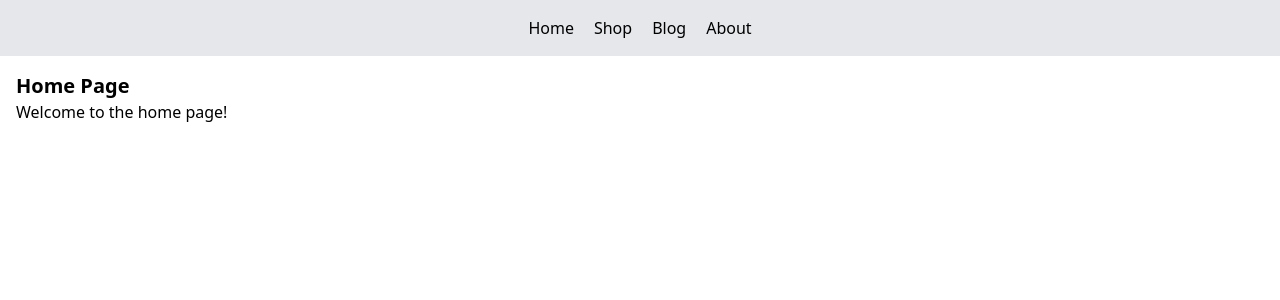
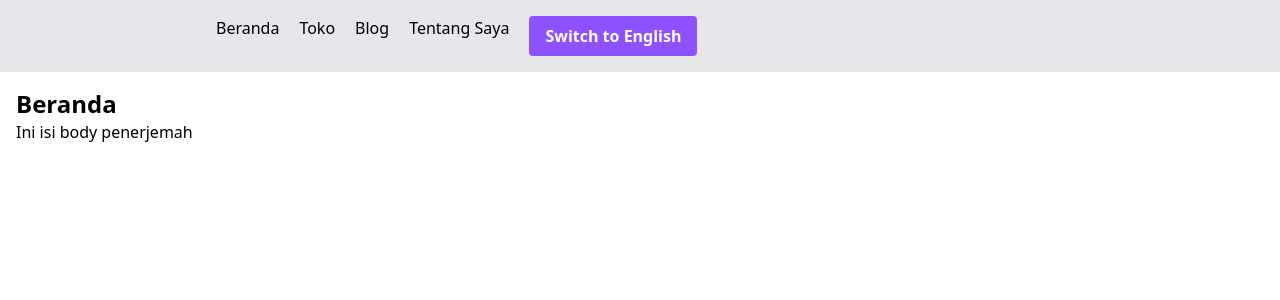
Before and after one commit to miikun66/portfolio, a React (Vite) app: page / in a window 1280 px wide. Shown: the top 300 px of the page. Built offline with nearby package versions, Linux system fonts and the light colour scheme.

Commit message:
tambahkan ubah tombol ubah bahasa

```diff
--- a/src/App.css
+++ b/src/App.css
@@ -46,7 +46,7 @@
   left: 0;
   right: 0;
   bottom: 0;
-  background: oklch(89.4% 0.057 293.283); /* background asli div */
+  background: var(--secondColor); /* background asli div */
   border-radius: inherit;
   z-index: -1;
 }
--- /dev/null
+++ b/src/LanguageContext.jsx
@@ -0,0 +1,20 @@
+import React, { createContext, useState } from "react";
+import lang from "./lang/lang.json";
+
+export const LanguageContext = createContext();
+
+export function LanguageProvider({ children }) {
+  const [language, setLanguage] = useState("id");
+
+  const toggleLanguage = () => {
+    setLanguage((prev) => (prev === "id" ? "en" : "id"));
+  };
+
+  const currentLang = lang[language];
+
+  return (
+    <LanguageContext.Provider value={{ language, toggleLanguage, currentLang }}>
+      {children}
+    </LanguageContext.Provider>
+  );
+}
--- a/src/components/Header.jsx
+++ b/src/components/Header.jsx
@@ -1,14 +1,19 @@
-import React from 'react';
-import { Link } from 'react-router-dom';
+import React, { useContext } from "react";
+import { Link } from "react-router-dom";
+import ToggleLanguage from "./ToggleLanguage";
+import { LanguageContext } from "../LanguageContext";
 
 function Header() {
+   const { currentLang } = useContext(LanguageContext);
+
   return (
     <header className="bg-gray-200 p-4">
-      <nav className="flex justify-center space-x-5">
-        <Link to="/">Home</Link>
-        <Link to="/shop">Shop</Link>
-        <Link to="/blog">Blog</Link>
-        <Link to="/about">About</Link>
+      <nav className="flex space-x-5 pl-50">
+        <Link to="/">{currentLang.home}</Link>
+        <Link to="/shop">{currentLang.shop}</Link>
+        <Link to="/blog">{currentLang.blog}</Link>
+        <Link to="/about">{currentLang.about}</Link>
+        <ToggleLanguage />
       </nav>
     </header>
   );
--- /dev/null
+++ b/src/components/ToggleLanguage.jsx
@@ -0,0 +1,17 @@
+import React, { useContext } from "react";
+import { LanguageContext } from "../LanguageContext";
+
+function ToggleLanguage() {
+  const { language, toggleLanguage } = useContext(LanguageContext);
+
+  return (
+    <button
+      onClick={toggleLanguage}
+      className="bg-violet-500 hover:bg-violet-700 text-white font-bold py-2 px-4 rounded"
+    >
+      {language === "id" ? "Switch to English" : "Ubah ke Indonesia"}
+    </button>
+  );
+}
+
+export default ToggleLanguage;
--- /dev/null
+++ b/src/lang/lang.json
@@ -0,0 +1,16 @@
+{
+  "id": {
+    "home": "Beranda",
+    "shop": "Toko",
+    "blog": "Blog",
+    "about": "Tentang Saya",
+    "body": "Ini isi body penerjemah"
+  },
+  "en": {
+    "home": "Home",
+    "shop": "Shop",
+    "blog": "Blog",
+    "about": "About Me",
+    "body": "body is beautiful"
+  }
+}
--- a/src/main.jsx
+++ b/src/main.jsx
@@ -1,12 +1,15 @@
-import React from 'react';
-import ReactDOM from 'react-dom/client';
-import { BrowserRouter } from 'react-router-dom';
-import App from './App';
+import React from "react";
+import ReactDOM from "react-dom/client";
+import { BrowserRouter } from "react-router-dom";
+import App from "./App";
+import { LanguageProvider } from "./LanguageContext";
 
-ReactDOM.createRoot(document.getElementById('root')).render(
+ReactDOM.createRoot(document.getElementById("root")).render(
   <React.StrictMode>
     <BrowserRouter>
-      <App />
+      <LanguageProvider>
+        <App />
+      </LanguageProvider>
     </BrowserRouter>
   </React.StrictMode>
 );
--- a/src/pages/About.jsx
+++ b/src/pages/About.jsx
@@ -1,9 +1,12 @@
-import React from 'react';
+import React, { useContext } from "react";
+import { LanguageContext } from "../LanguageContext";
 
 function About() {
+  const { currentLang } = useContext(LanguageContext);
+
   return (
     <div className="p-4">
-      <h1 className="text-xl font-bold">About Page</h1>
+      <h1 className="text-xl font-bold">{currentLang.about}</h1>
       <p>This is the about page.</p>
     </div>
   );
--- a/src/pages/Home.jsx
+++ b/src/pages/Home.jsx
@@ -1,10 +1,13 @@
-import React from 'react';
+import React, { useContext } from "react";
+import { LanguageContext } from "../LanguageContext";
 
 function Home() {
+  const { currentLang } = useContext(LanguageContext);
+
   return (
     <div className="p-4">
-      <h1 className="text-xl font-bold">Home Page</h1>
-      <p>Welcome to the home page!</p>
+      <h1 className="text-2xl font-bold">{currentLang.home}</h1>
+      <p>{currentLang.body || "This is home page content."}</p>
     </div>
   );
 }
```
